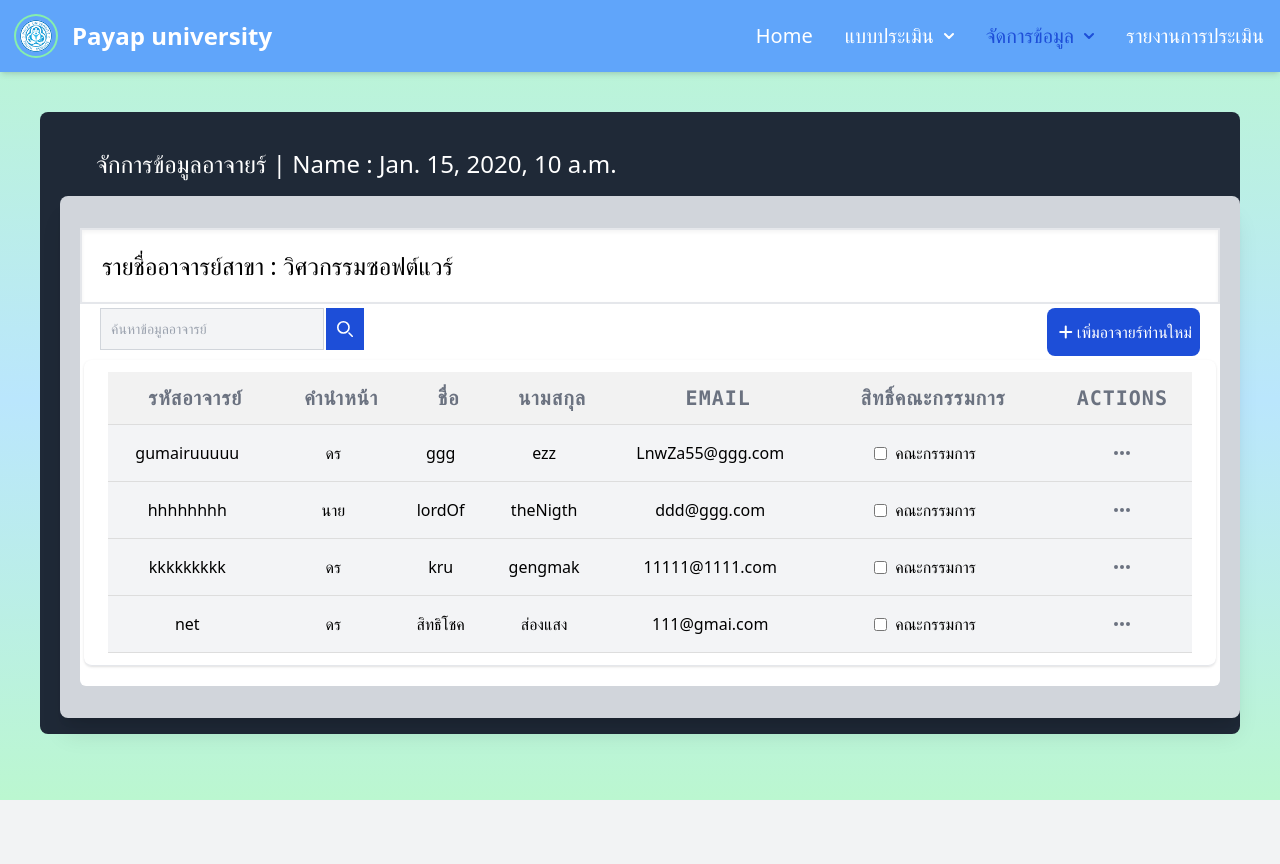
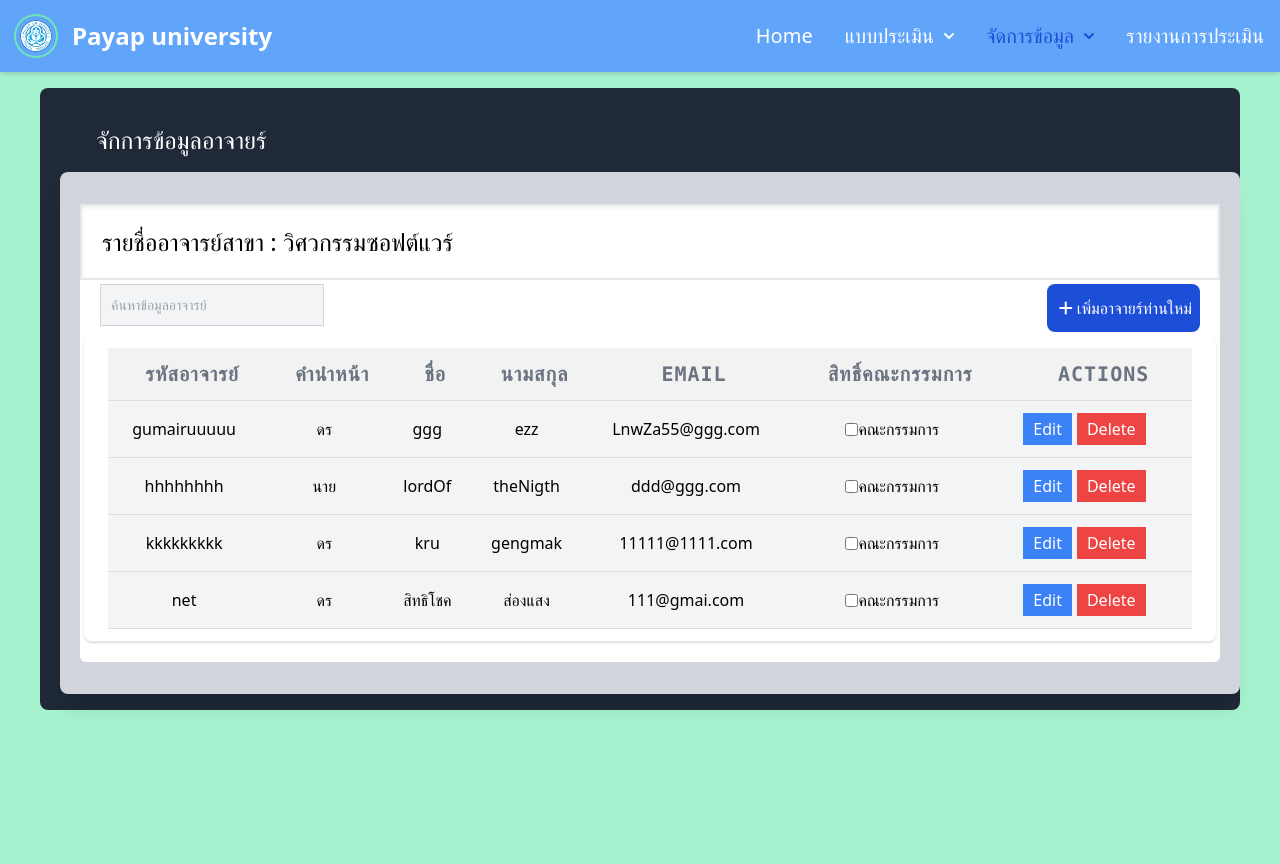
Before and after one commit to Net-Sitthichok/ppppp, a Django app: template member/templates/member/manage_member.html in a window 1280 px wide. Before the commit the page ends 800 px from the top, so only its background shows below. Run offline with Django 4.2, Linux system fonts and the light colour scheme; data comes from the database, SQL or seed files in the repository; tables that the repository leaves empty hold one stand-in row (values such as "Sample post"); the template is opened without the code that fills it: values that come from a table or form of the project are taken from there, most other values are stand-ins (such as "Sample title", 1, 10 or a date in 2020); parts of the project's set-up code (start-up, migrations or seed data) failed here and were passed over; some libraries are stand-ins or nearby versions.

Commit message:
Add files via upload

```diff
--- a/member/templates/member/manage_member.html
+++ b/member/templates/member/manage_member.html
@@ -98,17 +98,6 @@
 {% extends "member/nav.html" %}
 {% block title %}จัดการข้อมูลอาจารย์{% endblock %}
 
- {% comment %} {% block script %}
-<script>
-
-<<<<<<< HEAD
-
-
-
-=======
->>>>>>> 939e17b2bbd03866da52d05e81d799801c31fd5a
-</script>
-{% endblock %}  {% endcomment %}
 
 
 
@@ -188,7 +177,7 @@
 
     <div class="pt-6 mx-auto max-w-screen-2xl md:mx-max-screen">
         <div class=" rounded-lg bg-gray-800 mx-10 pl-5 pb-4 pt-5 ">
-          <p class="flex items-center text-white text-2xl ml-5 px-4 py-4 ">จักการข้อมูลอาจายร์ | Name : {{user_now}}</p>
+          <p class="flex items-center text-white text-2xl ml-5 px-4 py-4 ">จักการข้อมูลอาจายร์ </p>
           <div class="rounded-lg bg-gray-300 p-8 shadow-xl px-16 sm:px-5 md:max-w-full w-full">
             <div class="rounded-md pb-5 bg-white sm:max-w-full w-full">
               <div class=" bg-white my-0 text-black bottom-5 p-5 shadow-inner text-2xl border-2 ">
@@ -207,15 +196,7 @@
                             class="bg-gray-100 border border-gray-300 text-black text-sm  focus:ring-blue-500 focus:border-blue-500 block p-2.5 "
                             placeholder="ค้นหาข้อมูลอาจารย์"  />
 
-                        <button type="submit"
-                          class="p-2.5 ml-0.5 text-sm font-medium text-white bg-blue-700  border border-blue-700 hover:bg-blue-800 focus:ring-4 focus:outline-none focus:ring-blue-300 ">
-                          <svg class="w-4 h-4" aria-hidden="true" xmlns="http://www.w3.org/2000/svg" fill="none"
-                            viewBox="0 0 20 20">
-                            <path stroke="currentColor" stroke-linecap="round" stroke-linejoin="round" stroke-width="2"
-                              d="m19 19-4-4m0-7A7 7 0 1 1 1 8a7 7 0 0 1 14 0Z" />
-                          </svg>
-                          <span class="sr-only">Search</span>
-                        </button>
+
                     </div>
                     </div>
                     </div>
@@ -266,14 +247,14 @@
 
 
                           </td>
-                          <td class="pl-6 py-3 whitespace-nowrap text-center">
-                            <div class="relative inline-block text-left">
+                           <td class="pl-6 py-3 whitespace-nowrap text-center">
+                           <!-- <div class="relative inline-block text-left">
                                 <button id="manage-teacher-button" class="items-center text-sm font-medium hover:bg-gray-100 p-1.5 text-center text-gray-500 hover:text-gray-800 rounded-lg focus:outline-none" type="button">
                                     <svg class="w-5 h-5" aria-hidden="true" fill="currentColor" viewbox="0 0 20 20" xmlns="http://www.w3.org/2000/svg">
                                         <path d="M6 10a2 2 0 11-4 0 2 2 0 014 0zM12 10a2 2 0 11-4 0 2 2 0 014 0zM16 12a2 2 0 100-4 2 2 0 000 4z"></path>
                                     </svg>
                                 </button>
-                                <div id="manage-teacher-dropdown" class="dropdown-content absolute z-10 bg-white divide-y divide-gray-100 rounded-lg shadow w-64 dark:bg-gray-700 dark:divide-gray-600">
+                                <div id="manage-teacher-dropdown" class="dropdown-content fixed absolute z-10 bg-white divide-y divide-gray-100 rounded-lg shadow w-64 dark:bg-gray-700 dark:divide-gray-600">
                                     <ul class="py-1 text-sm" aria-labelledby="manage-teacher-button">
                                         <li>
                                             <button onclick="openModal('editModal', '{{ user.user.id }}', '{{user.user.username|safe}}', '{{user.prefix|safe}}', '{{user.user.first_name|safe}}', '{{user.user.last_name|safe}}', '{{user.user.email|safe}}')" class="w-full text-left px-4 py-2 text-gray-700 hover:bg-gray-100 dark:text-gray-200 dark:hover:bg-gray-600">
@@ -295,10 +276,10 @@
                                     </ul>
                                 </div>
                             </div>
-                        </td>
+                        </td> -->
 
 
-                             {% comment %} <td class="pl-6 py-3 whitespace-nowrap text-center ">
+                             <!-- <td class="pl-6 py-3 whitespace-nowrap text-center ">
                                 <button id="manage-teacher-button" data-dropdown-toggle="manage-teacher-dropdown" class=" items-center text-sm font-medium hover:bg-gray-100  p-1.5  text-center text-gray-500 hover:text-gray-800 rounded-lg focus:outline-none "  type="button">
                                     <svg class="w-5 h-5" aria-hidden="true" fill="currentColor" viewbox="0 0 20 20" xmlns="http://www.w3.org/2000/svg">
                                         <path d="M6 10a2 2 0 11-4 0 2 2 0 014 0zM12 10a2 2 0 11-4 0 2 2 0 014 0zM16 12a2 2 0 100-4 2 2 0 000 4z" />
@@ -321,15 +302,15 @@
                                     </ul>
                                 </div>
                             </td>
-                        </tr> {% endcomment %}
+                        </tr>  -->
 
-                            {% comment %} <div class="flex">
+                            <div class="flex">
                             <button onclick="openModal('editModal', '{{ user.user.id }}', '{{user.user.username|safe}}', '{{user.prefix|safe}}',
                             '{{user.user.first_name|safe}}', '{{user.user.last_name|safe}}', '{{user.user.email|safe}}')" class="edit-btn">Edit</button>
 
                             <button onclick="openModal('deleteModal', '{{ user.user.id }}')" class="delete-btn">Delete</button></div>
                         </td>
-                    </tr> {% endcomment %}
+                    </tr>
                     {% endfor %}
 
                 </tbody>
--- a/member/templates/member/nav.html
+++ b/member/templates/member/nav.html
@@ -14,24 +14,16 @@
   <link href="https://cdn.jsdelivr.net/npm/tailwindcss@2.2.19/dist/tailwind.min.css" rel="stylesheet">
 
   {% block scripts %}
-<<<<<<< HEAD
+
   {% comment %} <script src="https://cdn.tailwindcss.com"></script> {% endcomment %}
-  {% comment %} <script src="{% static 'scripBar.js' %}"></script> {% endcomment %}
+   <!-- <script src="{% static 'scripBar.js' %}"></script>  -->
   <!-- <script src="{% static 'Func_Create_form.js' %}"></script> -->
   {% comment %} <script src="{% static 'popup.js' %}"></script> {% endcomment %}
-  <!-- <script src="{% static 'edit_form.js' %}"></script> -->
+  <script src="{% static 'manage_member.js' %}"></script>
   <!-- <script src="{% static 'show_pop.js' %}"></script> -->
   <script src="{% static 'add_Teacher.js' %}"></script>
-=======
-  <script src="https://cdn.tailwindcss.com"></script>
-  <script src="{% static 'scripBar.js' %}"></script>
-  <script src="{% static 'manage_member.js' %}"></script>
-  <script src="{% static 'popup.js' %}"></script>
-  <script src="{% static 'manage_profeser.js' %}"></script>
-  <script src="{% static 'add_Teacher.js' %}"></script>
-  <!-- <script src="{% static 'func_detailForm.js' %}"></script> -->
->>>>>>> 939e17b2bbd03866da52d05e81d799801c31fd5a
-  <!-- <script src="{% static "func_editForm.js"%}"></script> -->
+
+
   {% endblock %}
 </head>
 
@@ -155,7 +147,7 @@
                 </div>
               </li>
               <li>
-                <a href="#"
+                <a href="{% url 'report_main' %}"
                   class="text-xl block py-2 pl-3 pr-4 text-white rounded hover:bg-gray-700 md:hover:bg-transparent md:border-0 md:hover:text-blue-500 md:p-0 ">รายงานการประเมิน</a>
               </li>
 
@@ -255,30 +247,30 @@
   });
 });
 
-{% comment %} document.addEventListener('DOMContentLoaded', function() {
-document.querySelectorAll('.manage-teacher-button').forEach(button => {
-    button.addEventListener('click', function(event) {
-        event.stopPropagation();
-        const dropdownTeacher = this.nextElementSibling;
-        document.querySelectorAll('.dropdown-content').forEach(dd => {
-            if (dd !== dropdownTeacher) {
-                dd.classList.remove('show');
-            }
-        });
-        dropdownTeacher.classList.toggle('show');
-    });
-});
+// document.addEventListener('DOMContentLoaded', function() {
+// document.querySelectorAll('.manage-teacher-button').forEach(button => {
+//     button.addEventListener('click', function(event) {
+//         event.stopPropagation();
+//         const dropdownTeacher = this.nextElementSibling;
+//         document.querySelectorAll('.dropdown-content').forEach(dd => {
+//             if (dd !== dropdownTeacher) {
+//                 dd.classList.remove('show');
+//             }
+//         });
+//         dropdownTeacher.classList.toggle('show');
+//     });
+// });
 
-window.addEventListener('click', function() {
-    document.querySelectorAll('.dropdown-content').forEach(dd => {
-        dd.classList.remove('show');
-    });
-});
-});
+// window.addEventListener('click', function() {
+//     document.querySelectorAll('.dropdown-content').forEach(dd => {
+//         dd.classList.remove('show');
+//     });
+// });
+// });
 
-function openModal(modalId, userId, username, prefix, firstName, lastName, email) {
-document.getElementById(modalId).classList.remove('hidden');
-// Fill form fields with user data if needed
-} {% endcomment %}
+// function openModal(modalId, userId, username, prefix, firstName, lastName, email) {
+// document.getElementById(modalId).classList.remove('hidden');
+// // Fill form fields with user data if needed
+// }
 </script>
 {% endblock %}
```
Also changed, not shown: member/static/scripBar.js (+21 -2 lines).
